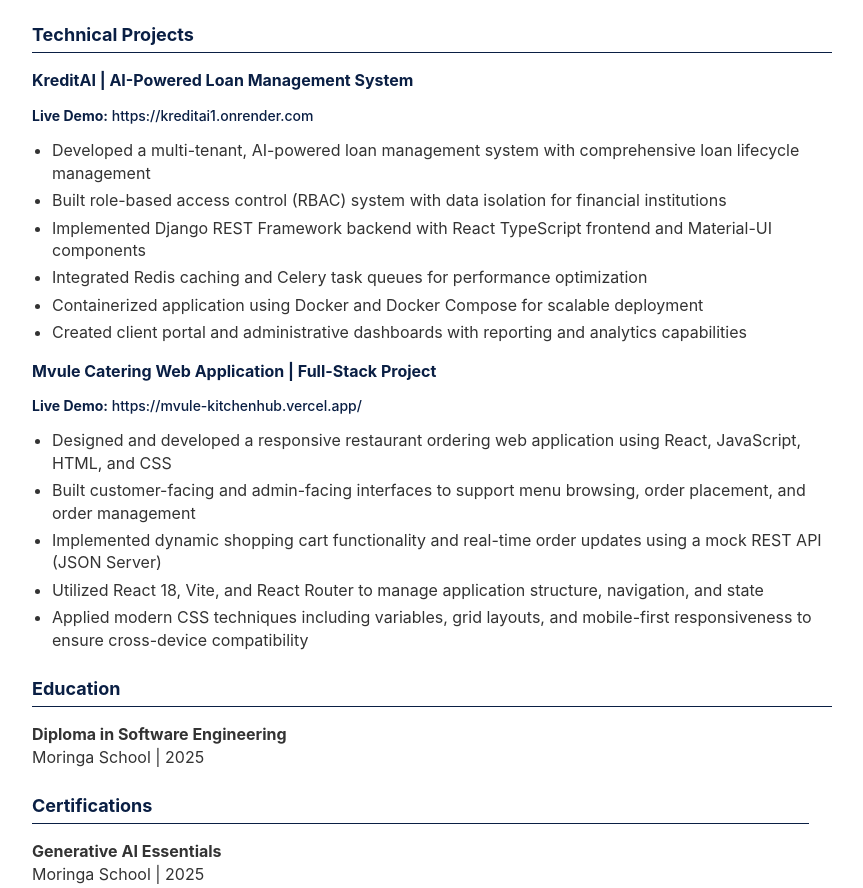
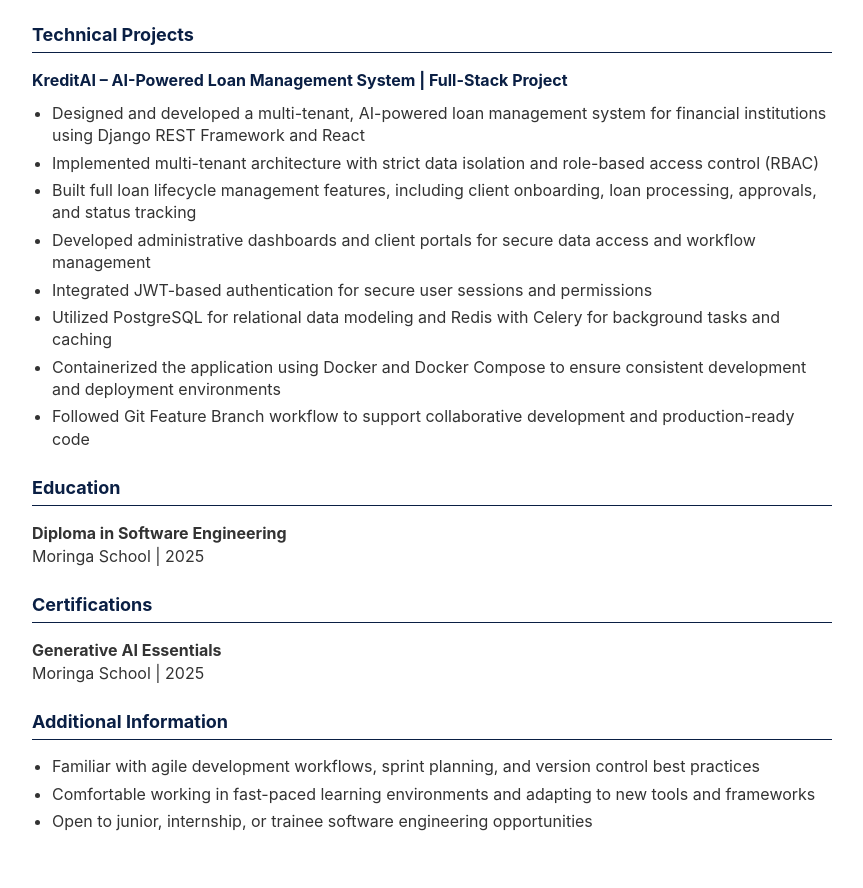
Before and after one commit to automatebyte/Portfo, a plain HTML site: page Dennis_Kipkogei_Meli_Resume.html in a window 1280 px wide. Shown: the part 733-1621 px from the top of the page, without its empty margins (208-1071 px from the left). Drawn offline with Linux system fonts and the light colour scheme.

Commit message:
Update resume with new contact info and focused KreditAI project

```diff
--- a/Dennis_Kipkogei_Meli_Resume.html
+++ b/Dennis_Kipkogei_Meli_Resume.html
@@ -78,8 +78,8 @@
         <h1>Dennis Kipkogei Meli</h1>
         <div class="contact-info">
             Nairobi, Kenya<br>
-            📧 kipkogeidennis05@gmail.com | 📞 +254 746 833 173<br>
-            🌐 Portfolio: https://mvule-kitchenhub.vercel.app/
+            📧 kipkogeidennis05@gmail.com | 📞 +254 703365660<br>
+            🌐 Portfolio: https://automatebyte.github.io/Portfo/
         </div>
     </div>
 
@@ -116,27 +116,16 @@
     <div class="section">
         <h2>Technical Projects</h2>
         <div class="project">
-            <h3>KreditAI | AI-Powered Loan Management System</h3>
-            <p class="project-link"><strong>Live Demo:</strong> https://kreditai1.onrender.com</p>
+            <h3>KreditAI – AI-Powered Loan Management System | Full-Stack Project</h3>
             <ul>
-                <li>Developed a multi-tenant, AI-powered loan management system with comprehensive loan lifecycle management</li>
-                <li>Built role-based access control (RBAC) system with data isolation for financial institutions</li>
-                <li>Implemented Django REST Framework backend with React TypeScript frontend and Material-UI components</li>
-                <li>Integrated Redis caching and Celery task queues for performance optimization</li>
-                <li>Containerized application using Docker and Docker Compose for scalable deployment</li>
-                <li>Created client portal and administrative dashboards with reporting and analytics capabilities</li>
-            </ul>
-        </div>
-
-        <div class="project">
-            <h3>Mvule Catering Web Application | Full-Stack Project</h3>
-            <p class="project-link"><strong>Live Demo:</strong> https://mvule-kitchenhub.vercel.app/</p>
-            <ul>
-                <li>Designed and developed a responsive restaurant ordering web application using React, JavaScript, HTML, and CSS</li>
-                <li>Built customer-facing and admin-facing interfaces to support menu browsing, order placement, and order management</li>
-                <li>Implemented dynamic shopping cart functionality and real-time order updates using a mock REST API (JSON Server)</li>
-                <li>Utilized React 18, Vite, and React Router to manage application structure, navigation, and state</li>
-                <li>Applied modern CSS techniques including variables, grid layouts, and mobile-first responsiveness to ensure cross-device compatibility</li>
+                <li>Designed and developed a multi-tenant, AI-powered loan management system for financial institutions using Django REST Framework and React</li>
+                <li>Implemented multi-tenant architecture with strict data isolation and role-based access control (RBAC)</li>
+                <li>Built full loan lifecycle management features, including client onboarding, loan processing, approvals, and status tracking</li>
+                <li>Developed administrative dashboards and client portals for secure data access and workflow management</li>
+                <li>Integrated JWT-based authentication for secure user sessions and permissions</li>
+                <li>Utilized PostgreSQL for relational data modeling and Redis with Celery for background tasks and caching</li>
+                <li>Containerized the application using Docker and Docker Compose to ensure consistent development and deployment environments</li>
+                <li>Followed Git Feature Branch workflow to support collaborative development and production-ready code</li>
             </ul>
         </div>
     </div>
```
